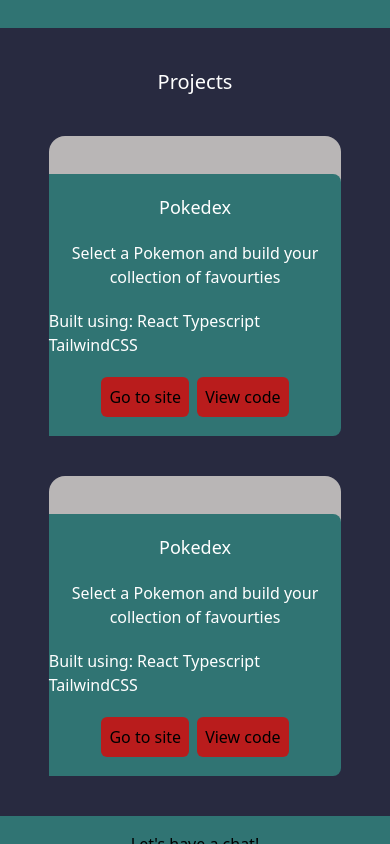
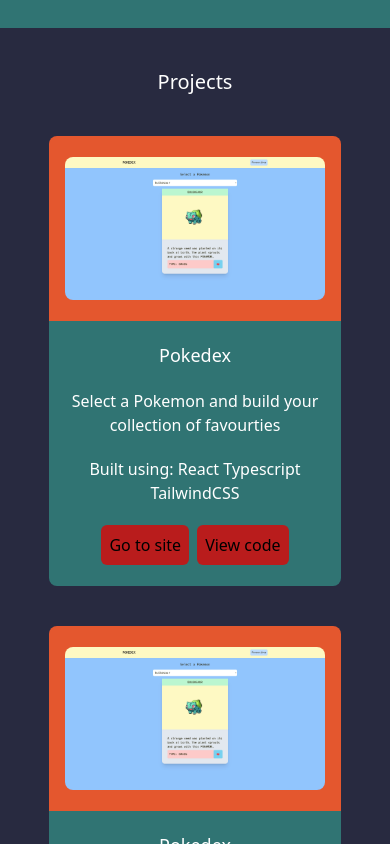
Before and after one commit to DanielFindlay101/My-Portfolio, a React (Vite) app: page / in a window 390 px wide. Shown: the part 1440-2284 px from the top of the page. Built offline with nearby package versions, Linux system fonts and the light colour scheme.

Commit message:
added responsive styles to project cards

```diff
--- a/src/components/ProjectCard.tsx
+++ b/src/components/ProjectCard.tsx
@@ -16,14 +16,14 @@
   code,
 }: ProjectCardProps) {
   return (
-    <div className="grid h-[300px] w-3/4 grid-cols-1 rounded-2xl bg-slate md:grid-cols-2">
-      <div className="rounded-l-l w-full">
-        {/* <img src={img} alt="project-img" className="rounded-l-lg" /> */}
+    <div className="grid h-[450px] w-3/4 grid-cols-1 rounded-2xl md:h-[300px] md:grid-cols-2">
+      <div className="flex w-full items-center justify-center rounded-t-lg bg-flame p-4 md:rounded-l-lg md:rounded-tl-md md:rounded-tr-none">
+        <img src={img} alt="project-img" className="rounded-lg" />
       </div>
-      <div className="flex w-full flex-col items-center justify-center gap-5 rounded-r-lg bg-myrtle">
+      <div className="flex w-full flex-col items-center justify-center gap-5 rounded-b-lg bg-myrtle p-4 md:rounded-r-lg md:rounded-bl-none md:rounded-br-lg">
         <h1 className="text-lg text-white">{title}</h1>
         <p className="text-center text-white">{description}</p>
-        <p className="text-white">Built using: {technologies}</p>
+        <p className="text-center text-white">Built using: {technologies}</p>
         <div className="flex items-center justify-evenly gap-2">
           <a href={link}>
             <button className="rounded-md bg-red p-2">Go to site</button>
```
